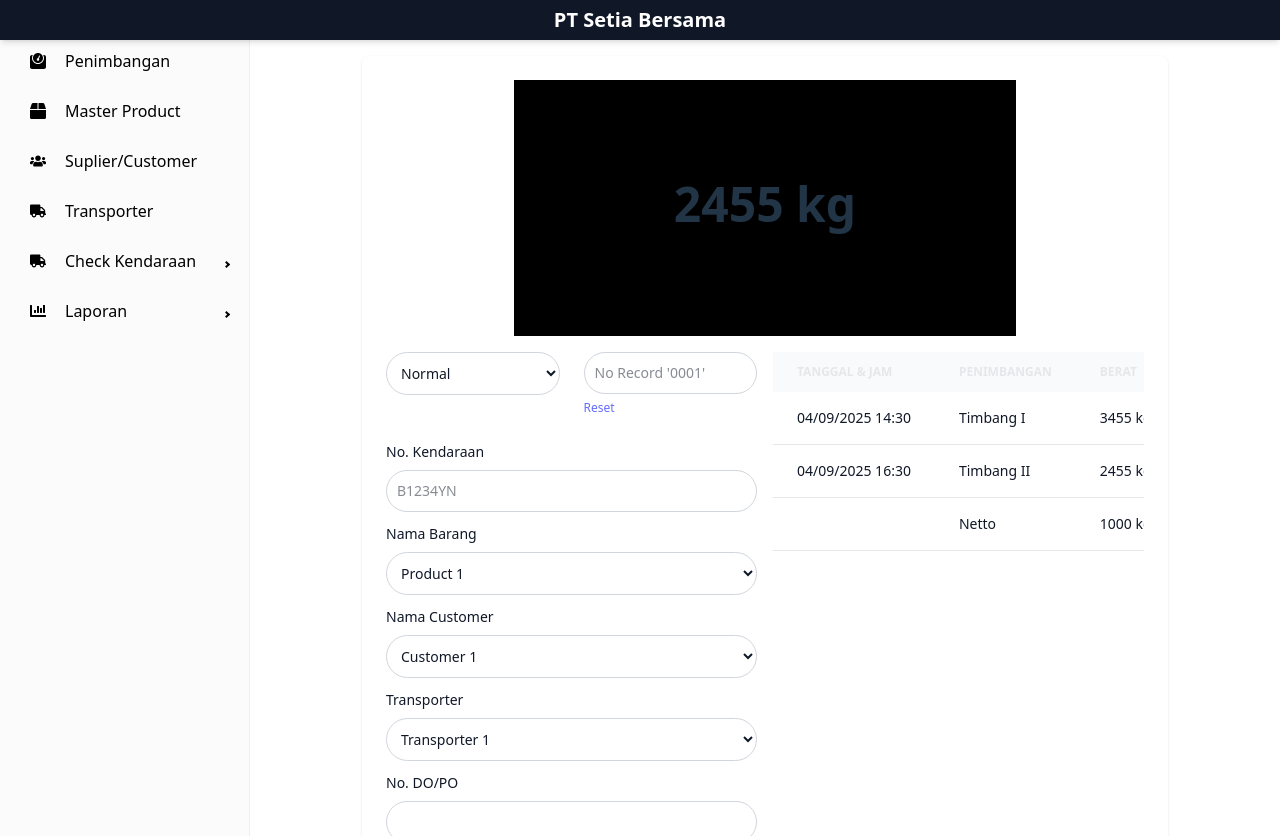
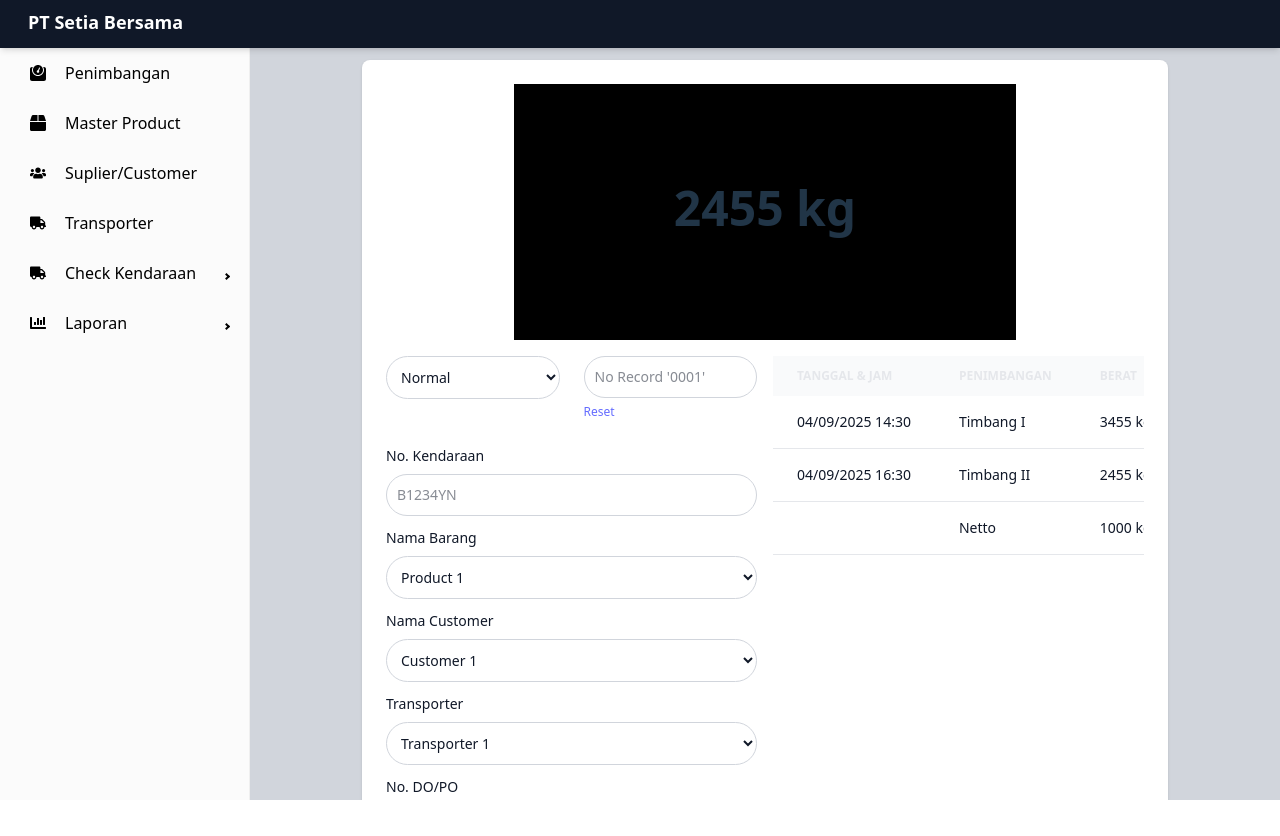
Before and after one commit to vineas/web-timbangan, a React (Vite) app: page / in a window 1280 px wide. After the commit the page ends 800 px from the top, so only its background shows below. Built offline with nearby package versions, Linux system fonts and the light colour scheme.

Commit message:
edit penimbangan page

```diff
--- a/src/App.tsx
+++ b/src/App.tsx
@@ -12,9 +12,9 @@ function App() {
     <>
       <Router>
           <HeaderComponent />
-        <div className="flex h-screen mt-9">
+        <div className="flex h-screen ">
           <SidebarComponent />
-          <main className="flex-1 p-4 pt-5 h-screen overflow-y-auto">
+          <main className="p-4 pt-15 h-screen overflow-y-auto bg-gray-300">
             <Routes>
               <Route path="/" element={<PenimbanganPage />} />
               <Route path="/penimbangan" element={<PenimbanganPage />} />
--- a/src/Pages/Penimbangan/index.tsx
+++ b/src/Pages/Penimbangan/index.tsx
@@ -48,7 +48,7 @@ export const PenimbanganPage = () => {
                 dark:border-gray-600 dark:placeholder-gray-400
                 dark:focus:ring-blue-500 dark:focus:border-blue-500"
                     placeholder="No Record '0001'"
-                    disabled // tetap disable
+                    disabled
                     required
                   />
                   <a href="#" className="text-xs text-gray-500">
@@ -170,11 +170,27 @@ export const PenimbanganPage = () => {
                 />
               </div>
 
+                            <div className="px-6">
+                <div className="mt-4 grid grid-cols-2">
+                  <h3 className="text-sm text-center font-bold text-gray-900">
+                    Sopir
+                  </h3>
+                  <h3 className="text-sm font-bold text-center text-gray-900">
+                    Operator
+                  </h3>
+                </div>
+                <div className="mt-4 grid grid-cols-2">
+                    <div className="flex items-center justify-center">
+                  <input required type="text" disabled={!isEditing} className="text-sm hover:bg-gray-100  text-gray-900 border border-gray-300 rounded-2xl p-1 w-1/2"/>
+                    </div>
+                  <h5 className="text-sm text-center text-gray-900">Admin</h5>
+                </div>
+              </div>
               {/* Tombol */}
               <div>
                 <button
-                  type="submit"
-                  disabled={!isEditing}
+                  //   type="submit"
+                  //   disabled={!isEditing}
                   className="mt-8 text-white bg-blue-700 hover:bg-blue-800
               focus:ring-4 focus:outline-none focus:ring-blue-300 font-medium
               rounded-full text-sm w-full sm:w-auto px-5 py-2.5 text-center
--- a/src/components/Header/index.tsx
+++ b/src/components/Header/index.tsx
@@ -1,8 +1,8 @@
 export const HeaderComponent = () => {
   return (
-    <header className="fixed top-0 left-0 w-full h-10 bg-gray-900 text-white shadow-md flex items-center px-4 z-50">
-      <div className="max-w-screen-xl mx-auto flex flex-col md:flex-row items-center justify-between">
-        <h4 className="text-xl font-bold">
+    <header className="fixed w-full h-12 bg-gray-900 text-white shadow-md z-50">
+      <div className="max-w-screen-xl p-2 pl-7">
+        <h4 className="text-lg font-bold">
           PT Setia Bersama
         </h4>
       </div>
--- a/src/components/Sidebar/index.tsx
+++ b/src/components/Sidebar/index.tsx
@@ -49,6 +49,7 @@ export const SidebarComponent = () => {
             },
           },
         }}
+        className="mt-12"
       >
         <MenuItem icon={<FaWeight />} component={<Link to="/penimbangan" />}>
           Penimbangan
```
